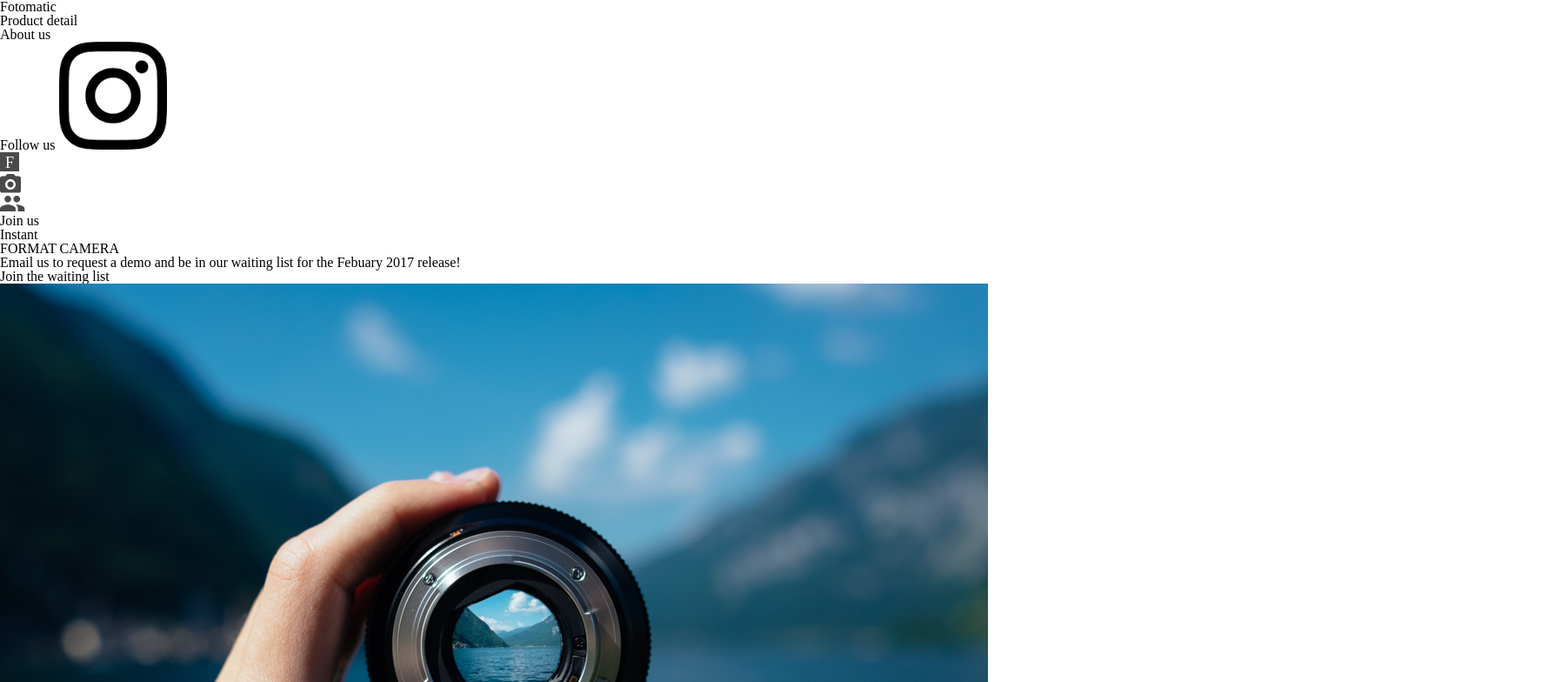
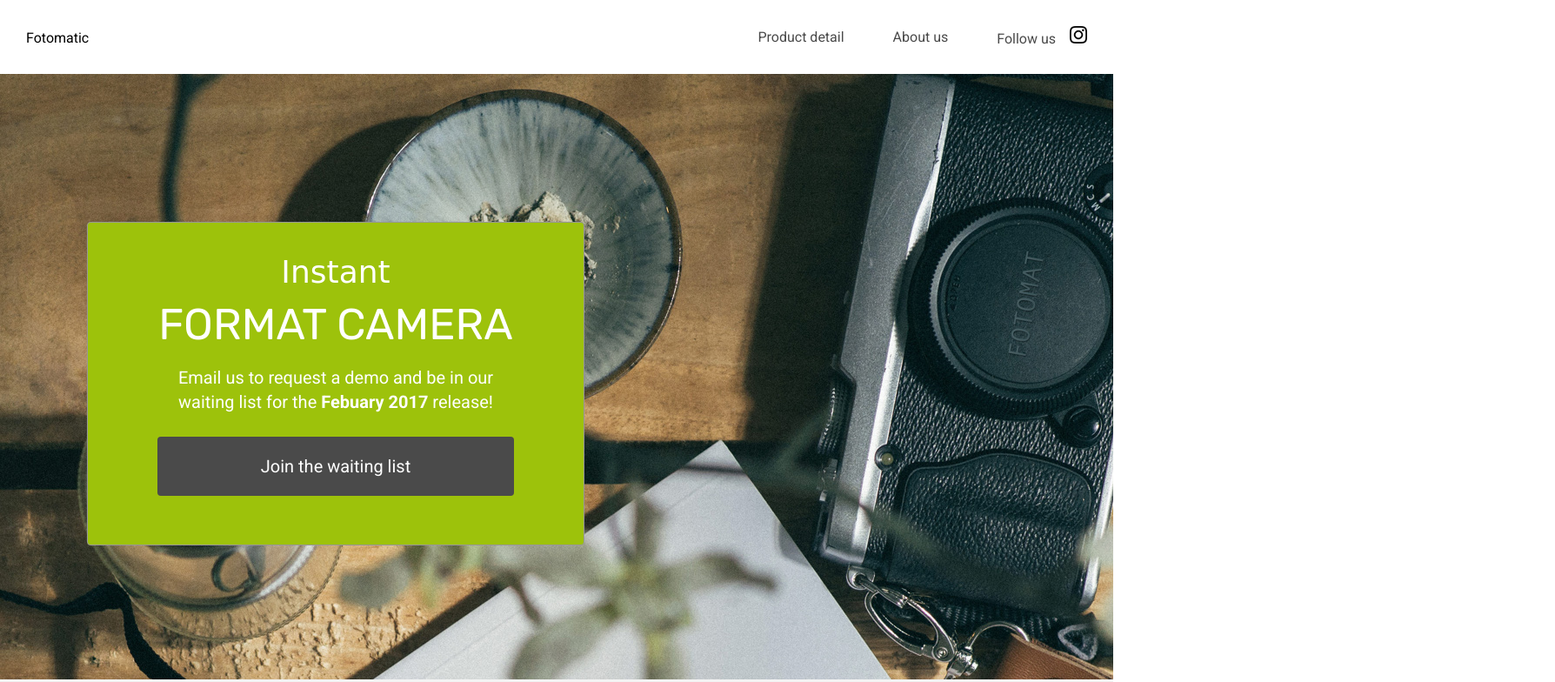
Before and after one commit to michelrobert/F1C1, a plain HTML site: page index.html in a window 1280 px wide. Shown: the top 784 px of the page at 87% size, 1788 px wide, since content can reach past the window. Drawn offline with Linux system fonts and the light colour scheme; files whose address does not match are found by name; a web font is replaced by a local one.

Commit message:
Header fixed

```diff
--- a/index.html
+++ b/index.html
@@ -1,13 +1,18 @@
 <!DOCTYPE html>
 <html>
 <head>
+  <title>Fotomatic</title>
   <link href="https://fonts.googleapis.com/css?family=Damion" rel="stylesheet">
   <link href="https://fonts.googleapis.com/css?family=Rubik" rel="stylesheet">
   <link href="https://fonts.googleapis.com/css?family=Roboto:300,400,600,700" rel="stylesheet">
-  <link rel="stylesheet" href="./resources/css/reset.css">
+  <link href="resources/css/reset.css" type="text/css" rel="stylesheet">
+  <link href="resources/css/style.css" type="text/css" rel="stylesheet">
+
 </head>
 <body>
+
   <!-- Header -->
+
   <header>
     <div class="content">
       <a href="index.html" class="desktop logo">Fotomatic</a>
--- a/resources/css/style.css
+++ b/resources/css/style.css
@@ -18,6 +18,11 @@
   border-radius: 4px;
   background-color: #4a4a4a;
   color: white;
+}
+
+.banner {
+  background-image: url("../images/banner-landingpage.jpg");
+  background-size: cover;
 }
 
 .image-container {
@@ -59,6 +64,7 @@
 
 nav li {
   padding-left: 3.5rem;
+  fon
 }
 
 nav a {
@@ -69,7 +75,7 @@
 }
 
 header .icon {
-  width: 1rem;
+  width: 1.25rem;
   padding-left: .75rem;
 }
 
@@ -117,13 +123,15 @@
   justify-content: flex-start;
   align-items: flex-start;
   height: 43.5rem;
+
 }
 
 #sign-up-cta {
-  padding: 0 5rem 2.5rem 5rem;
+  padding: 0 5rem 3.5rem 5rem;
   border: solid 1px #979797;
   border-radius: 4px;
   background-color: #9dc20b;
+  margin: 170px 0 170px 100px;
 }
 
 #sign-up-cta .content {
```
